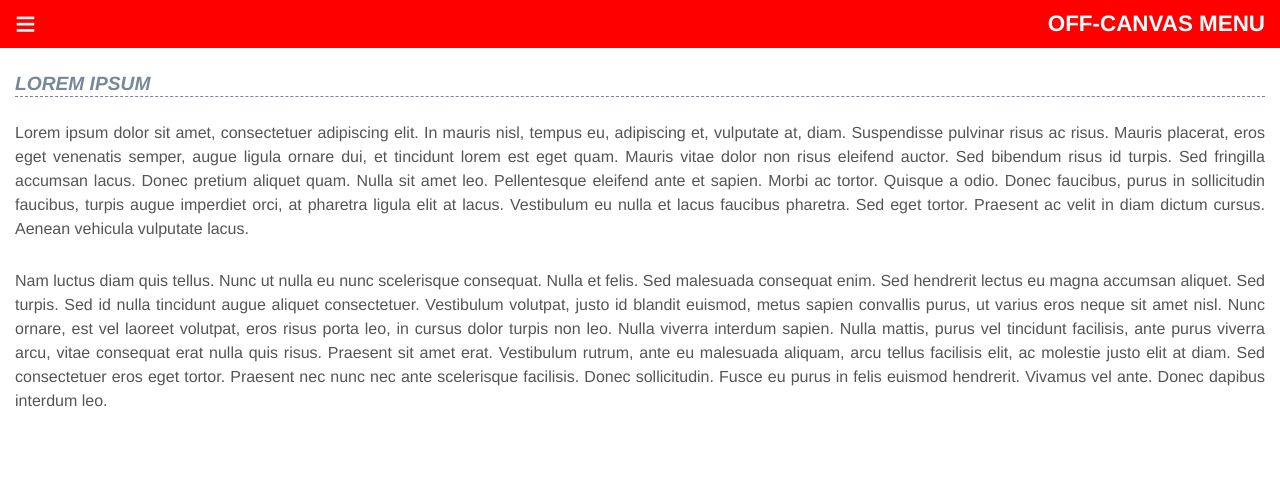
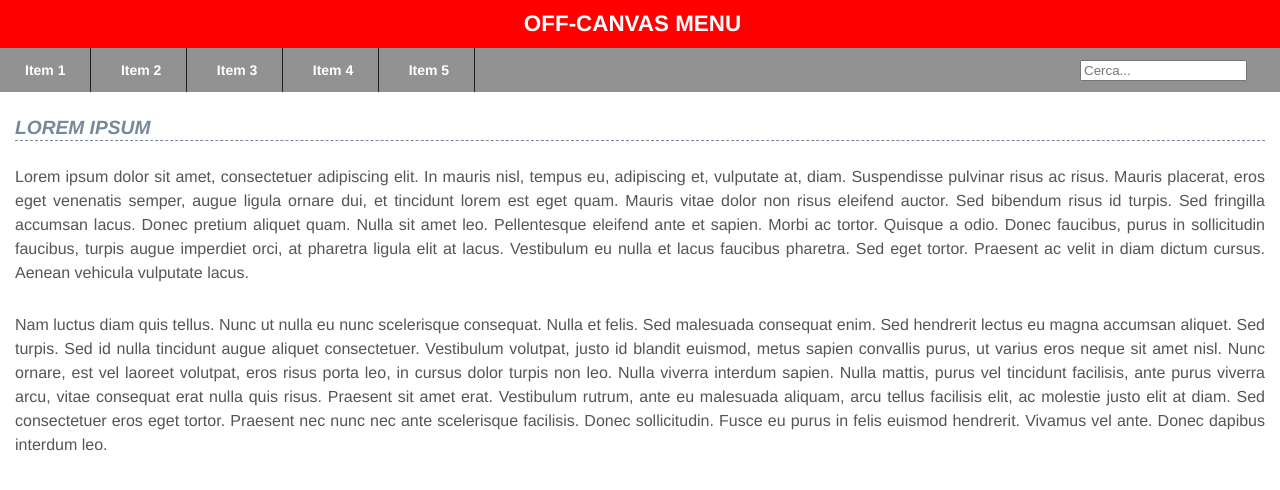
Before and after one commit to renato1958/offcanvas, a website: page index.html in a window 1280 px wide. Drawn offline with Linux system fonts and the light colour scheme.

Commit message:
Versione 1.1. Aggiunto breakpoint per menu orizzontale

```diff
--- a/index.html
+++ b/index.html
@@ -116,7 +116,8 @@
 
     .search {
       height: 3rem;
-      line-height: 3rem;border-bottom: 1px solid #222;
+      line-height: 3rem;
+	  border-bottom: 1px solid #222;
       padding: 0 25px;
     }
 
@@ -142,6 +143,39 @@
       text-align: justify;
     }
 
+	@media only screen and (min-width: 43rem) {
+	  .main-title {
+	    float: none;
+		text-align: center;
+	  }
+
+	  .toggle-menu {
+	    float: none;
+	    display: none;
+	  }
+
+	  .main-nav {
+	    position: static;
+		width: 100%;
+	  }
+
+	  .list li, .list li a {
+	    display: inline-block;
+		border-bottom: none;
+	  }
+
+	  .list li a {
+	    display: inline-block;
+		border-right: 1px solid #222;
+	  }
+
+	  .search {
+	    float: right;
+		height: 2.75rem;
+		line-height: 2.75rem;
+		padding-right: 15px;
+	  }
+	}
   	</style>
   </head>
 
```
